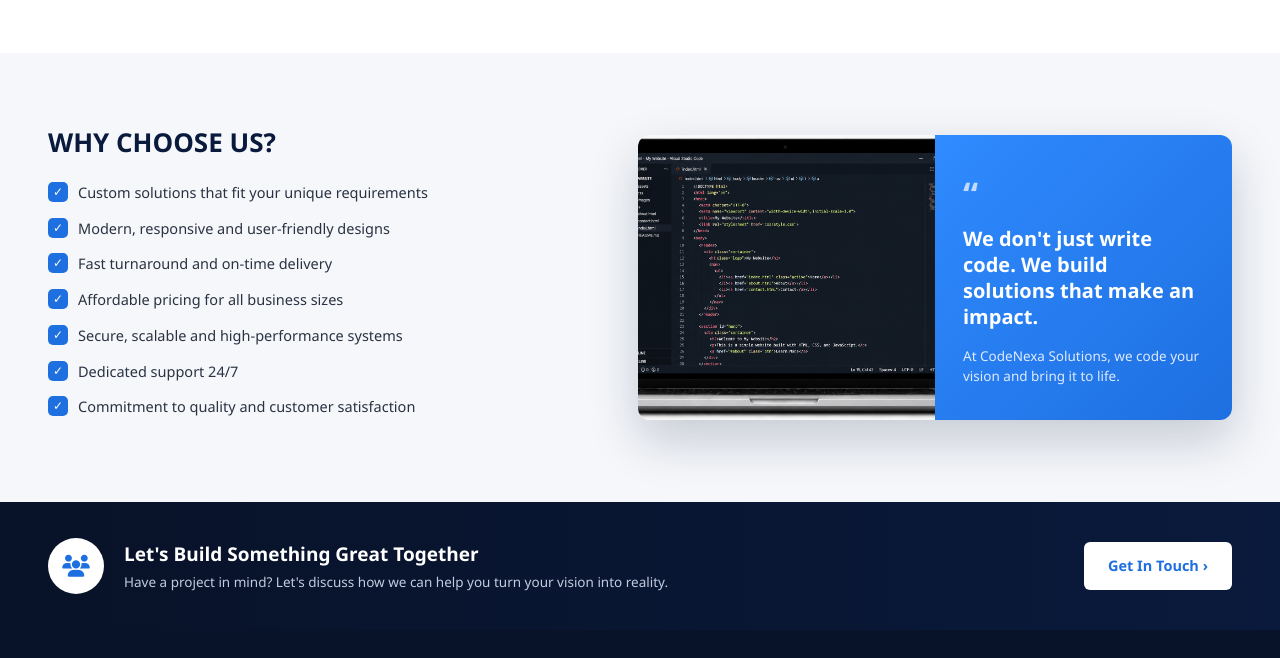
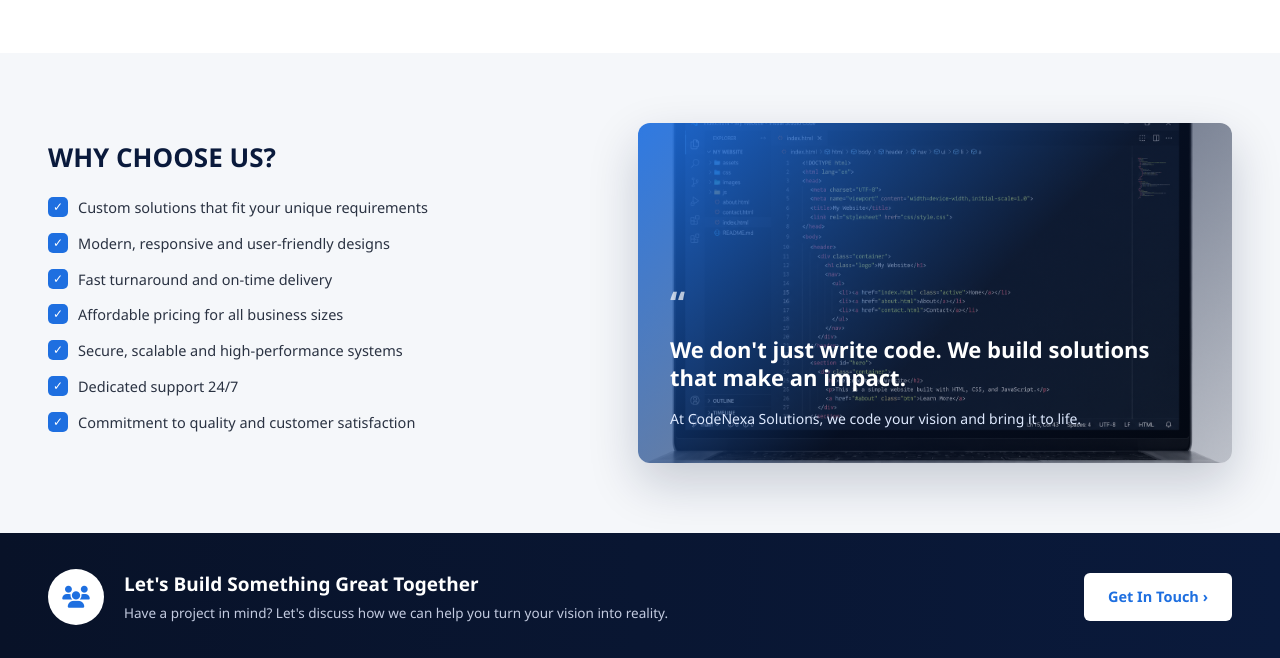
Before and after one commit to bongeriders-commits/Codenexa, a plain HTML site: page about.html in a window 1280 px wide. Shown: the part 1200-1858 px from the top of the page. Drawn offline with Linux system fonts and the light colour scheme.

Commit message:
Add files via upload

```diff
--- a/about.html
+++ b/about.html
@@ -147,18 +147,23 @@
     position:relative;
     border-radius:12px;
     overflow:hidden;
-    display:grid;
-    grid-template-columns:1fr 1fr;
+    min-height:340px;
+    display:flex;
+    align-items:flex-end;
     box-shadow:0 20px 50px rgba(10,26,60,0.2);
+    background-image:
+      linear-gradient(135deg, rgba(30,111,224,0.92) 0%, rgba(10,26,60,0.55) 55%, rgba(10,26,60,0.25) 100%),
+      url('images/img4_webdev.png');
+    background-size:cover;
+    background-position:center;
   }
-  .quote-block img{height:100%;object-fit:cover;}
   .quote-copy{
-    background:linear-gradient(135deg,var(--blue-bright),var(--blue));
-    color:#fff;padding:34px 28px;
+    position:relative;z-index:2;
+    color:#fff;padding:34px 32px;
   }
   .quote-copy .mark{font-size:34px;font-weight:800;opacity:.7;margin-bottom:6px;}
-  .quote-copy h3{font-size:20px;font-weight:700;margin-bottom:16px;line-height:1.3;}
-  .quote-copy p{font-size:13.5px;color:#dfeaff;}
+  .quote-copy h3{font-size:22px;font-weight:700;margin-bottom:16px;line-height:1.3;max-width:480px;}
+  .quote-copy p{font-size:14px;color:#dfeaff;}
 
   /* ---------- CTA banner ---------- */
   .cta-banner{
@@ -210,8 +215,7 @@
     .about-hero{padding:50px 24px;}
     .mv-section,.why-section{grid-template-columns:1fr;padding:50px 24px;}
     .values-grid{grid-template-columns:repeat(2,1fr);}
-    .quote-block{grid-template-columns:1fr;}
-    .quote-block img{height:220px;}
+    .quote-block{min-height:280px;}
     .cta-banner{flex-direction:column;text-align:center;}
     .footer-grid{grid-template-columns:1fr 1fr;}
   }
@@ -318,7 +322,6 @@
     </ul>
   </div>
   <div class="quote-block">
-    <img src="images/img4_webdev.png" alt="Code on screen">
     <div class="quote-copy">
       <div class="mark">&ldquo;</div>
       <h3>We don't just write code. We build solutions that make an impact.</h3>
```
Also changed, not shown: portfolio.html (+9 -1 lines).
